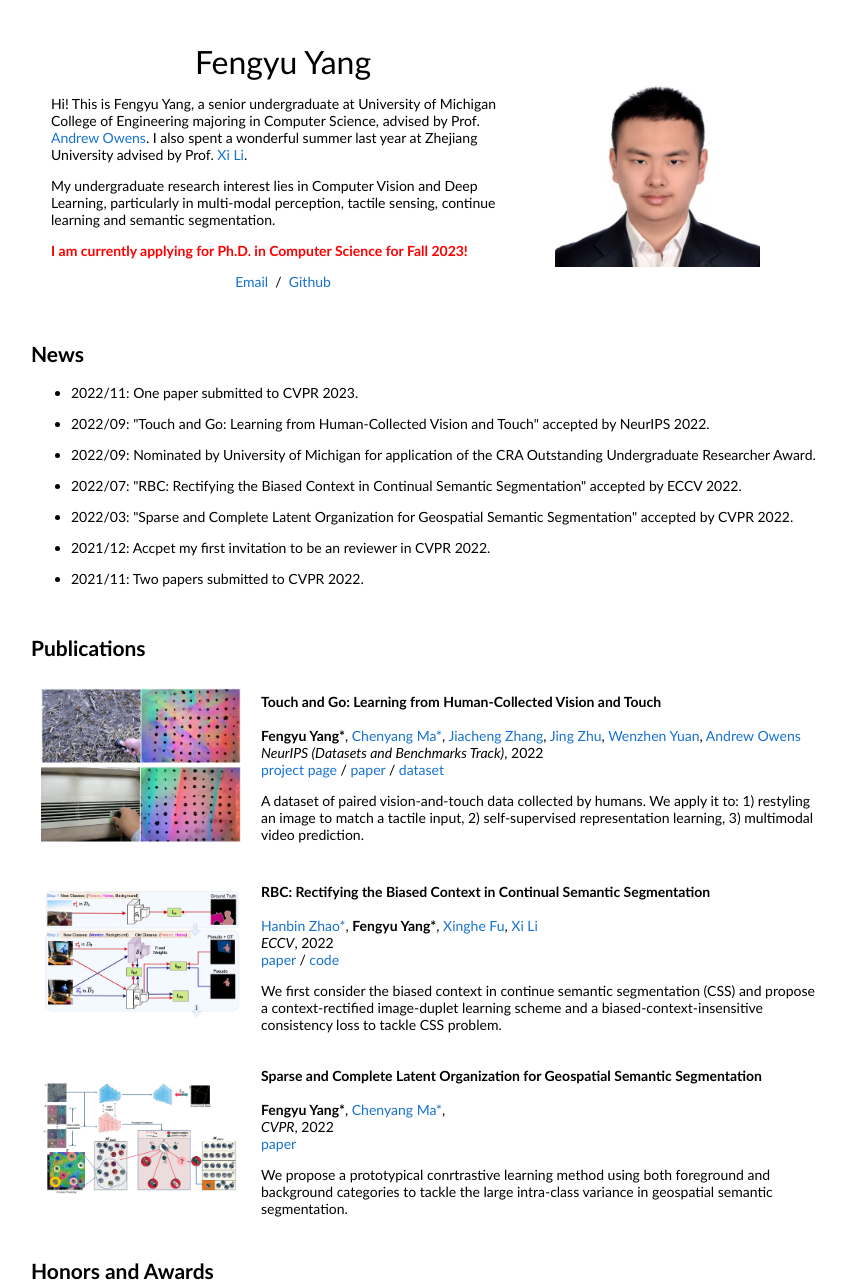
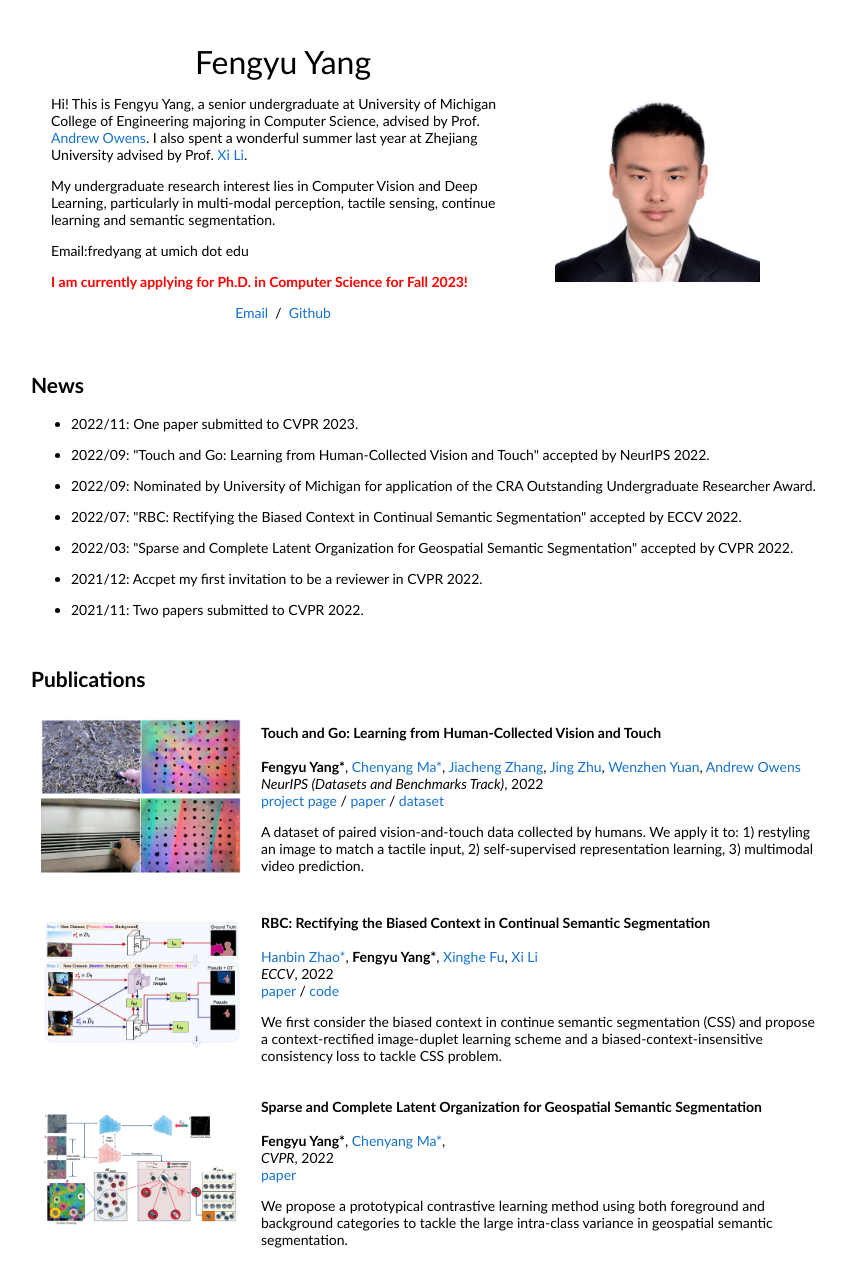
Before and after one commit to fredfyyang/fredfyyang.github.io, a plain HTML site: page index.html in a window 1280 px wide. Shown: the top 1286 px of the page, without its empty margins (209-1055 px from the left). Drawn offline with Linux system fonts and the light colour scheme.

Commit message:
Add files via upload

```diff
--- a/index.html
+++ b/index.html
@@ -28,6 +28,10 @@
               </p>
 
               <p>
+                Email:fredyang at umich dot edu
+              </p>
+
+              <p>
 
                 <font color="red"><strong>I am currently applying for Ph.D. in Computer Science for Fall 2023!</strong></font>
               </p>
@@ -53,7 +57,7 @@
             <li><p>2022/09: Nominated by University of Michigan for application of the CRA Outstanding Undergraduate Researcher Award.</p></li>
             <li><p>2022/07: "RBC: Rectifying the Biased Context in Continual Semantic Segmentation" accepted by ECCV 2022.</p></li>
             <li><p>2022/03: "Sparse and Complete Latent Organization for Geospatial Semantic Segmentation" accepted by CVPR 2022.</p></li>
-            <li><p>2021/12: Accpet my first invitation to be an reviewer in CVPR 2022.</p></li>
+            <li><p>2021/12: Accpet my first invitation to be a reviewer in CVPR 2022.</p></li>
             <li><p>2021/11: Two papers submitted to CVPR 2022.</p></li>
             </li>
             </ul>
@@ -145,7 +149,7 @@
               <br>
               <a href="https://openaccess.thecvf.com/content/CVPR2022/papers/Yang_Sparse_and_Complete_Latent_Organization_for_Geospatial_Semantic_Segmentation_CVPR_2022_paper.pdf">paper</a>
               <p></p>
-              <p>We propose a prototypical conrtrastive learning method using both foreground and background categories to tackle the large intra-class variance in geospatial semantic segmentation.
+              <p>We propose a prototypical contrastive learning method using both foreground and background categories to tackle the large intra-class variance in geospatial semantic segmentation.
               </p>
             </td>
           </tr>
```
